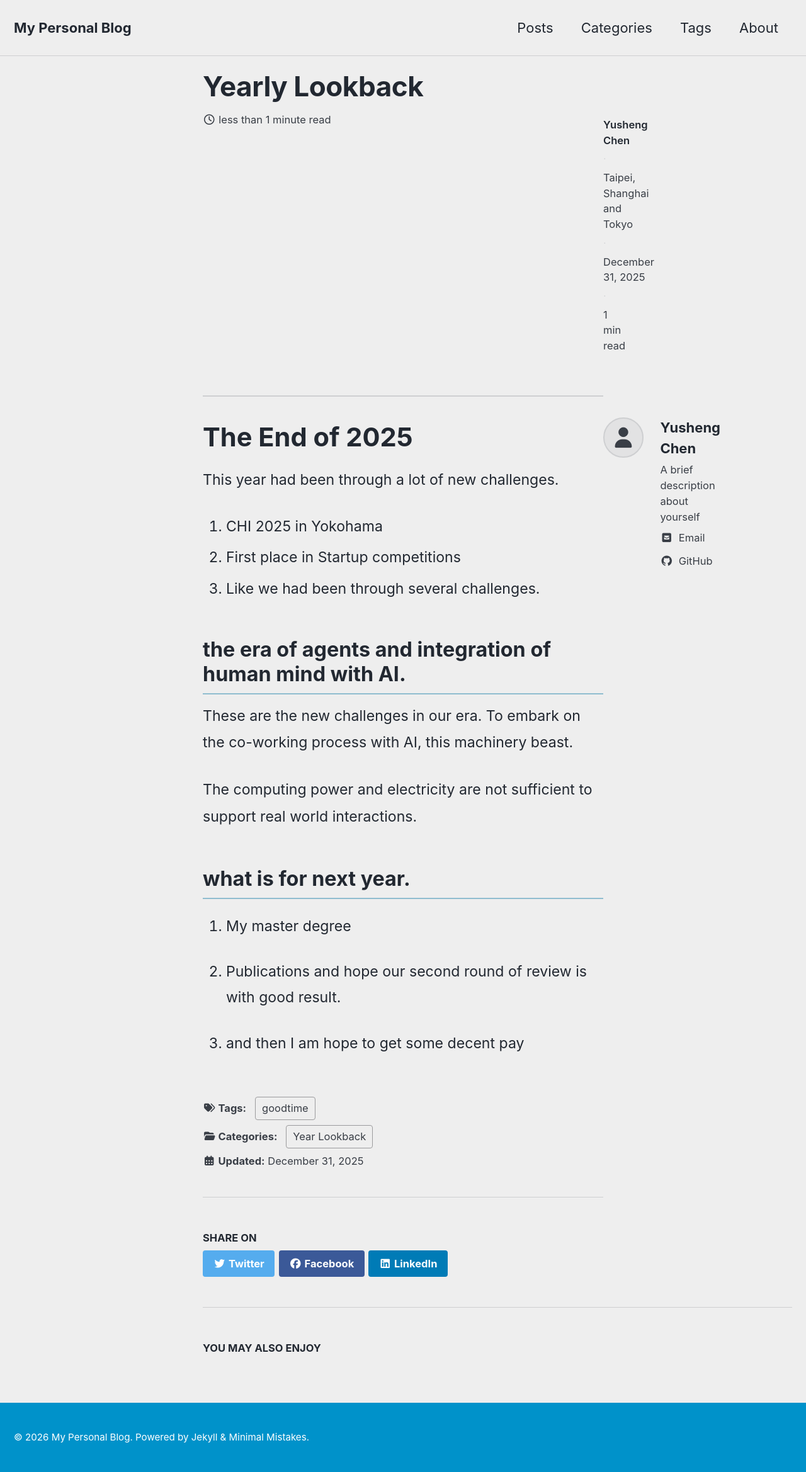
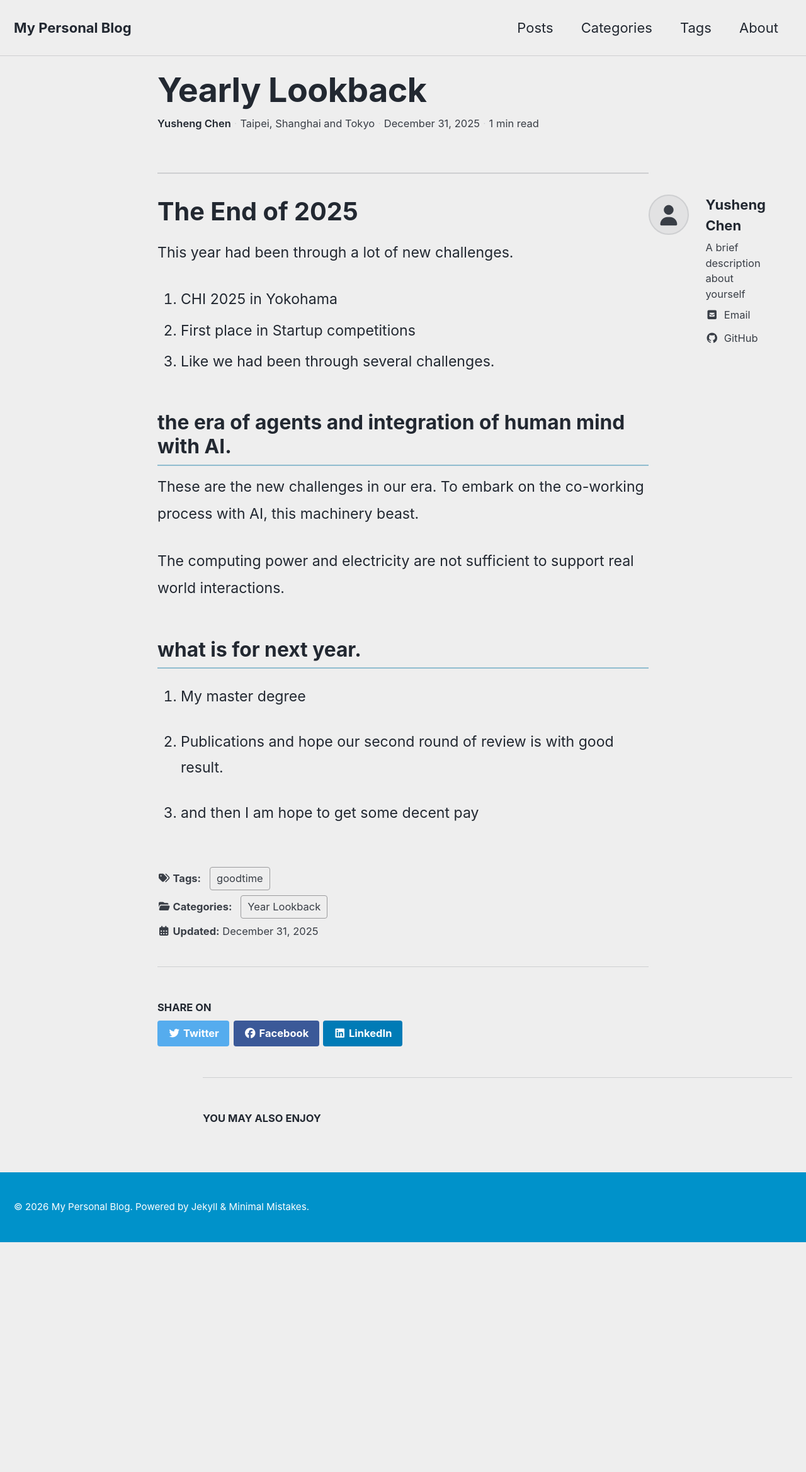
Before and after one commit to uilfl/uilfl.github.io, a Jekyll site: the page built from _public/2025-12-31-Yearlook-back-2025.md, in a window 1280 px wide. Shown: the whole page at 63% size. Built offline with Jekyll 4.4.1, drawn with Linux system fonts in a browser that asks for light colours; cached includes are drawn as plain includes; after the commit the page ends 1973 px from its top, so only the background shows below that.

Commit message:
restyle post

```diff
--- a/_layouts/single.html
+++ b/_layouts/single.html
@@ -35,7 +35,7 @@ layout: default
             <a href="{{ page.url | absolute_url }}" itemprop="url">{{ page.title | markdownify | remove: "<p>" | remove: "</p>" }}</a>
           </h1>
           {%- endif %}
-          {% include page__meta.html %}
+          {% unless page.collection == 'public' %}{% include page__meta.html %}{% endunless %}
           {% if page.collection == 'public' %}
             {% assign post_author = page.author | default: site.author %}
             <div class="post__byline">
--- a/_sass/minimal-mistakes/_page.scss
+++ b/_sass/minimal-mistakes/_page.scss
@@ -264,37 +264,57 @@ body {
    ========================================================================== */
 
 .public-post {
-  // Constrain line length for comfortable reading (~70 chars)
+  // Reclaim full width — no sidebar is rendered for public posts
+  @include breakpoint($large) {
+    float: none;
+    width: 100%;
+    padding-inline-end: 0;
+    max-width: 740px;
+    margin-inline: auto;
+  }
+
+  @include breakpoint($x-large) {
+    max-width: 780px;
+  }
+
+  // Title
+  .page__title {
+    font-size: $type-size-1;
+    line-height: 1.2;
+    letter-spacing: -0.01em;
+    margin-bottom: 0.15em;
+
+    a { color: $text-color; text-decoration: none; }
+  }
+
+  // Body content
   .page__content {
     font-size: 1.05em;
     line-height: 1.85;
-    color: $text-color;
 
-    // Slightly wider breathing room between paragraphs
-    p {
-      margin-bottom: 1.4em;
+    p, li, dl { font-size: 1em; }
+
+    p { margin-bottom: 1.4em; }
+
+    // Heading hierarchy
+    h1 { font-size: $h-size-1 * 1.1; margin-top: 2em;   margin-bottom: 0.5em; }
+    h2 { font-size: $h-size-2 * 1.1; margin-top: 1.8em; margin-bottom: 0.4em;
+         padding-bottom: 0.3em;
+         border-bottom: 2px solid mix($primary-color, $border-color, 30%); }
+    h3 { font-size: $h-size-3 * 1.1; margin-top: 1.5em; margin-bottom: 0.35em; }
+
+    // Hide heading permalink anchors
+    h1, h2, h3, h4, h5, h6 {
+      .header-link { display: none; }
     }
 
-    // Headings: clear visual hierarchy with generous spacing
-    h1 { font-size: 1.8em;  margin-top: 2em;   margin-bottom: 0.5em; }
-    h2 { font-size: 1.4em;  margin-top: 1.8em; margin-bottom: 0.4em; }
-    h3 { font-size: 1.15em; margin-top: 1.5em; margin-bottom: 0.35em; }
-
-    h2 {
-      padding-bottom: 0.3em;
-      border-bottom: 2px solid mix($primary-color, $border-color, 30%);
+    // Lists
+    ul, ol {
+      padding-inline-start: 1.6em;
+      li { margin-bottom: 0.4em; line-height: 1.75; }
     }
 
-    // Ordered & unordered lists
-    ul, ol {
-      padding-inline-start: 1.6em;
-      li {
-        margin-bottom: 0.4em;
-        line-height: 1.75;
-      }
-    }
-
-    // Blockquote: left accent bar, muted background
+    // Blockquote
     blockquote {
       margin: 1.5em 0;
       padding: 0.8em 1.2em;
@@ -303,11 +323,10 @@ body {
       border-radius: 0 $border-radius $border-radius 0;
       font-style: italic;
       color: $muted-text-color;
-
       p { margin-bottom: 0; }
     }
 
-    // Inline code: subtle pill
+    // Inline code
     :not(pre) > code {
       font-size: 0.85em;
       padding: 0.15em 0.4em;
@@ -315,7 +334,7 @@ body {
       border-radius: 3px;
     }
 
-    // Code blocks: dark background, comfortable padding
+    // Code blocks
     pre {
       margin: 1.5em 0;
       padding: 1em 1.25em;
@@ -324,35 +343,19 @@ body {
       overflow-x: auto;
     }
 
-    // Horizontal rule: subtle divider
+    // Horizontal rule
     hr {
       margin: 2.5em 0;
       border: none;
       border-top: 1px solid $border-color;
     }
 
-    // Images: centred with a soft shadow
+    // Images
     img {
       display: block;
       margin-inline: auto;
       border-radius: $border-radius;
       box-shadow: 0 2px 8px rgba(#000, 0.1);
-    }
-  }
-
-  // Title: slightly looser tracking
-  .page__title {
-    font-size: 2em;
-    line-height: 1.2;
-    letter-spacing: -0.01em;
-  }
-
-  // Hide heading permalink anchors
-  .page__content {
-    h1, h2, h3, h4, h5, h6 {
-      .header-link {
-        display: none;
-      }
     }
   }
 }
```
